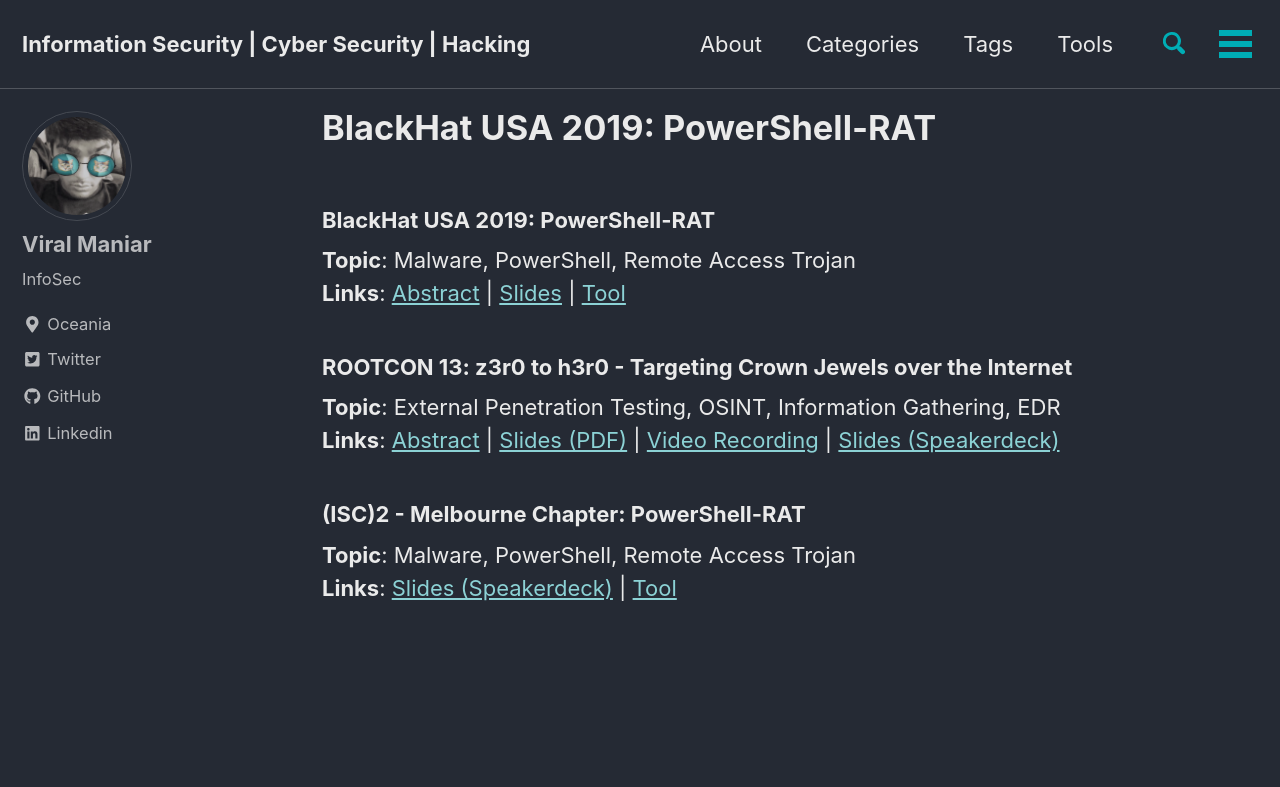
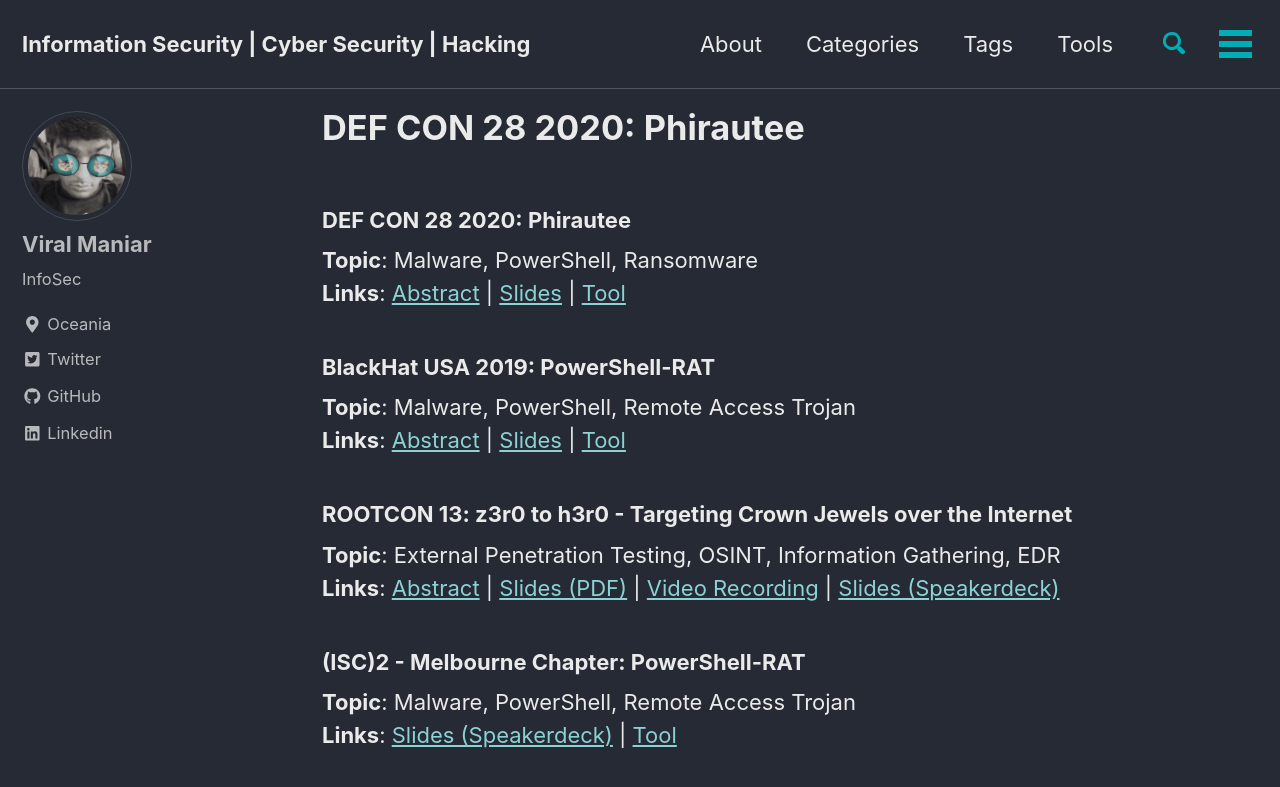
Before and after one commit to Viralmaniar/viralmaniar.github.io, a Jekyll site: the page built from _pages/talks.md, in a window 1280 px wide and 900 px high. Shown: the top 787 px of the window. Built offline with Jekyll 4.4.1, drawn with Linux system fonts in a browser that asks for light colours; cached includes are drawn as plain includes; nearby versions of some CDN libraries; our own code applies the rules of GitHub Pages for plain Markdown files.

Commit message:
Update talks.md

```diff
--- a/_pages/talks.md
+++ b/_pages/talks.md
@@ -3,6 +3,9 @@ layout: single
 classes: wide smallfont
 permalink: /talks/
 ---
+### **DEF CON 28 2020**: Phirautee
+**Topic**: Malware, PowerShell, Ransomware <BR>
+**Links**: [Abstract](https://defcon.org/html/defcon-safemode/dc-safemode-demolabs.html#Phirautee) | [Slides](https://media.defcon.org/DEF%20CON%2028/DEF%20CON%20Safe%20Mode%20demo%20labs/DEF%20CON%20Safe%20Mode%20Demo%20Labs%20-%20Viral%20Maniar%20-%20Phirautee.pdf) | [Tool](https://github.com/Viralmaniar/Phirautee)
 
 ### **BlackHat USA 2019**: PowerShell-RAT
 **Topic**: Malware, PowerShell, Remote Access Trojan <BR>
```
